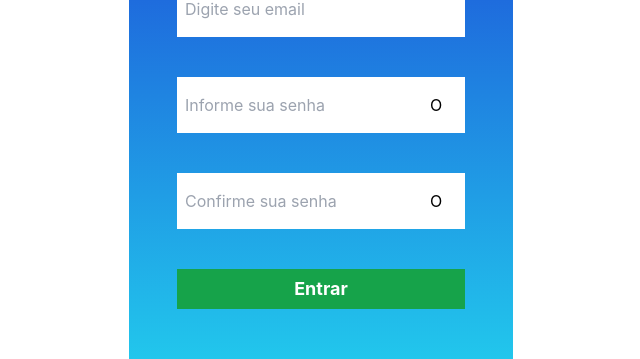
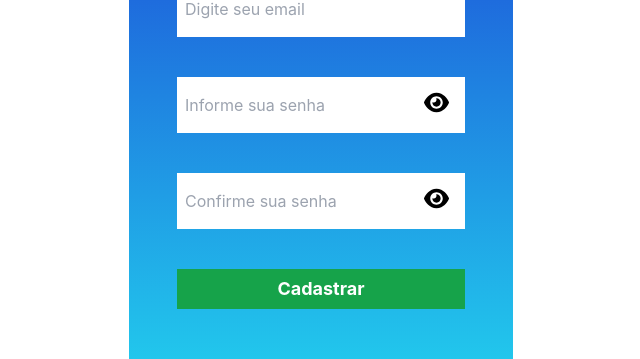
Before and after one commit to FelipeHFO/frontend-jogo-da-memoria, a Next.js app: page /register in a window 1280 px wide. Shown: the part 255-614 px from the top of the page, without its empty margins (319-959 px from the left). Built offline with nearby package versions, Linux system fonts and the light colour scheme.

Commit message:
fix: ajustes nos botões

```diff
--- a/components/CustomInput/CustomInput.tsx
+++ b/components/CustomInput/CustomInput.tsx
@@ -1,3 +1,4 @@
+import Image from 'next/image';
 import { Dispatch, SetStateAction } from 'react';
 
 type CustomInputProps = {
@@ -38,7 +39,12 @@ export default function CustomInput({
           className="w-1/5"
           onClick={() => setVisible(!visible)}
         >
-          X
+          <Image
+            src="/assets/icons/eye-slash-solid.svg"
+            alt="Ícone de um olho com uma barra cortando ele"
+            width={25}
+            height={25}
+          />
         </button>
       ) : (
         <button
@@ -46,7 +52,12 @@ export default function CustomInput({
           className="w-1/5"
           onClick={() => setVisible(!visible)}
         >
-          O
+          <Image
+            src="/assets/icons/eye-solid.svg"
+            alt="Ícone de um olho com uma barra cortando ele"
+            width={25}
+            height={25}
+          />
         </button>
       )}
     </div>
--- a/components/FormRegister/FormRegister.tsx
+++ b/components/FormRegister/FormRegister.tsx
@@ -63,7 +63,7 @@ const FormRegister = () => {
         type="submit"
         className="w-3/4 h-10 text-lg font-bold text-white bg-green-600 hover:bg-green-400 transition-all duration-300 m-5"
       >
-        Entrar
+        Cadastrar
       </button>
     </form>
   );
--- a/pages/forgot-password.tsx
+++ b/pages/forgot-password.tsx
@@ -1,3 +1,14 @@
+import FormRecoverPassword from 'components/FormRecoverPassword/FormRecoverPassword';
+import Head from 'next/head';
+
 export default function ForgotPassword() {
-  return <h1>Esqueceu sua senha?</h1>;
+  return (
+    <div className="flex justify-center items-center h-screen">
+      <Head>
+        <title>Projeto Auditor</title>
+        <meta name="description" content="Projeto Auditor" />
+      </Head>
+      <FormRecoverPassword />
+    </div>
+  );
 }
```
